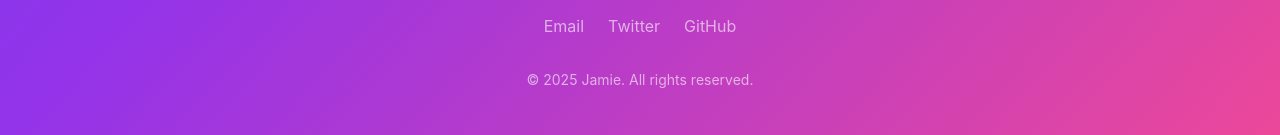
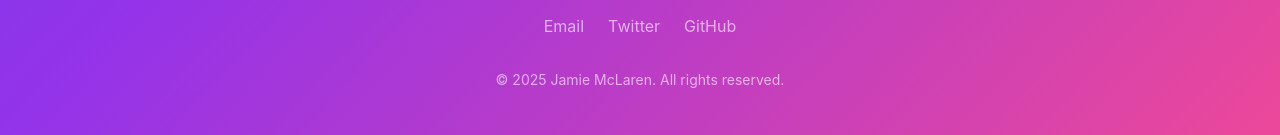
Before and after one commit to JamieNudge/jmclarenscripts, a Next.js app: page / in a window 1280 px wide. Shown: the part 1234-1369 px from the top of the page. Built offline with nearby package versions, Linux system fonts and the light colour scheme.

Commit message:
Updated app info

```diff
--- a/app/page.tsx
+++ b/app/page.tsx
@@ -82,7 +82,7 @@ export default function Home() {
           </a>
         </div>
         <p className="mt-8 text-sm">
-          © {new Date().getFullYear()} Jamie. All rights reserved.
+          © {new Date().getFullYear()} Jamie McLaren. All rights reserved.
         </p>
       </footer>
 
```
